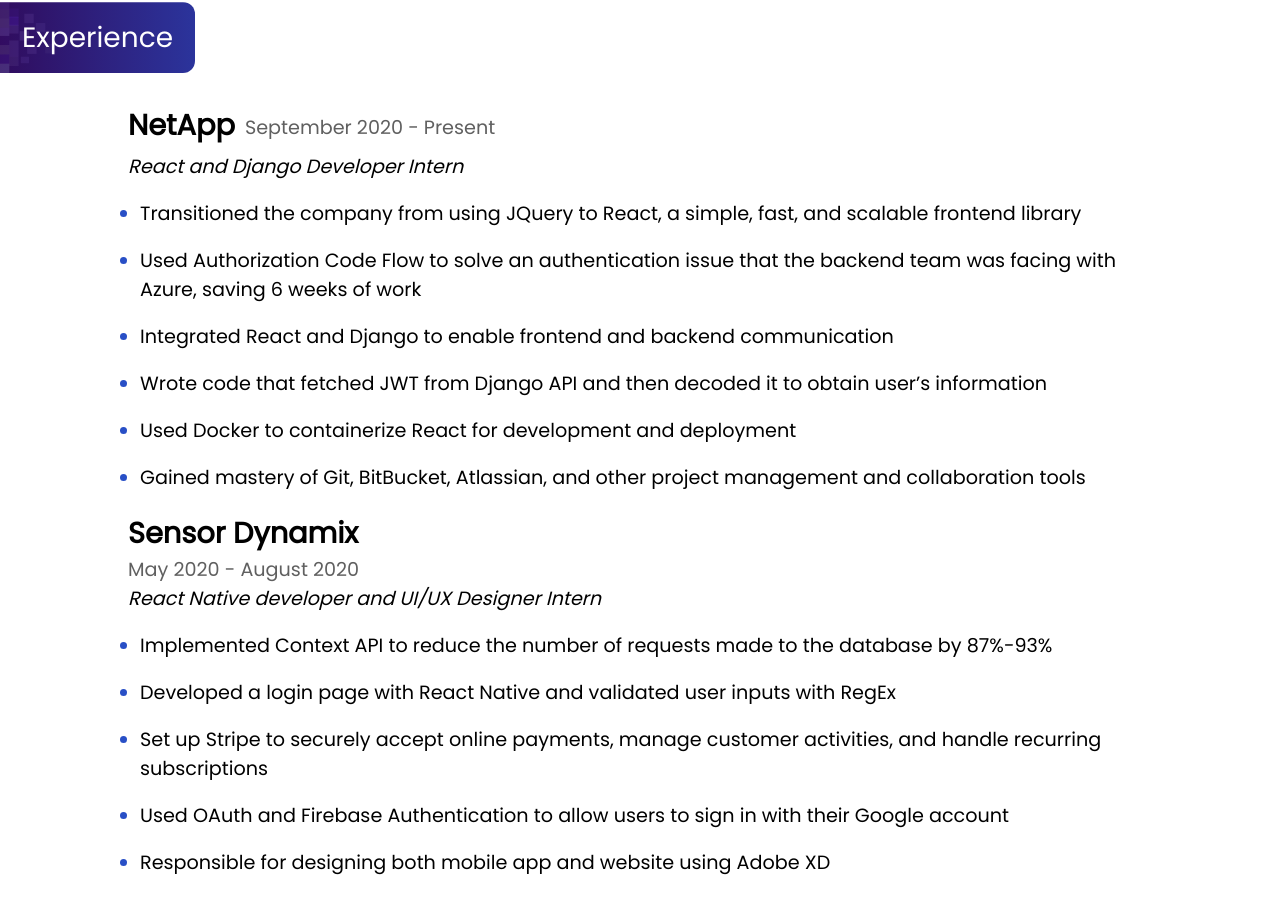
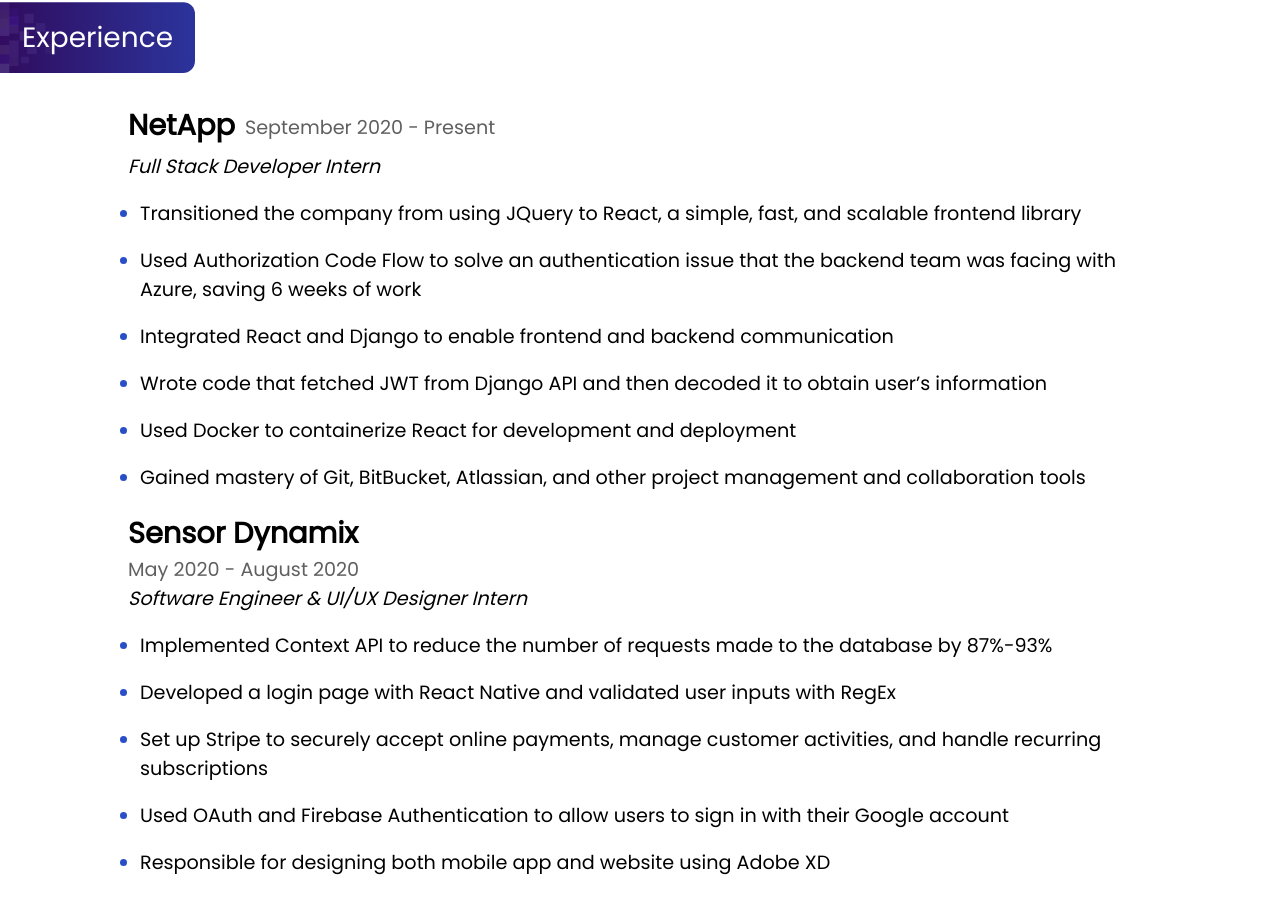
Before and after one commit to Endeavor42/personal-website, a React (Create React App) app: page / in a window 1280 px wide. Shown: the part 841-1761 px from the top of the page. Built offline with nearby package versions, Linux system fonts and the light colour scheme.

Commit message:
Changed the job titles

```diff
--- a/src/components/Experience.tsx
+++ b/src/components/Experience.tsx
@@ -28,7 +28,7 @@
                   September 2020 - Present
                 </p>
               </div>
-              <p className="jobPosition">React and Django Developer Intern</p>
+              <p className="jobPosition">Full Stack Developer Intern</p>
             </div>
             <ul>
               <li>
@@ -67,7 +67,7 @@
                 <p className="timeline">May 2020 - August 2020</p>
               </div>
               <p className="jobPosition">
-                React Native developer and UI/UX Designer Intern
+                Software Engineer & UI/UX Designer Intern
               </p>
             </div>
             <ul>
```
Also changed, not shown: 1 other file (tests, documents, lock files or other folders).
